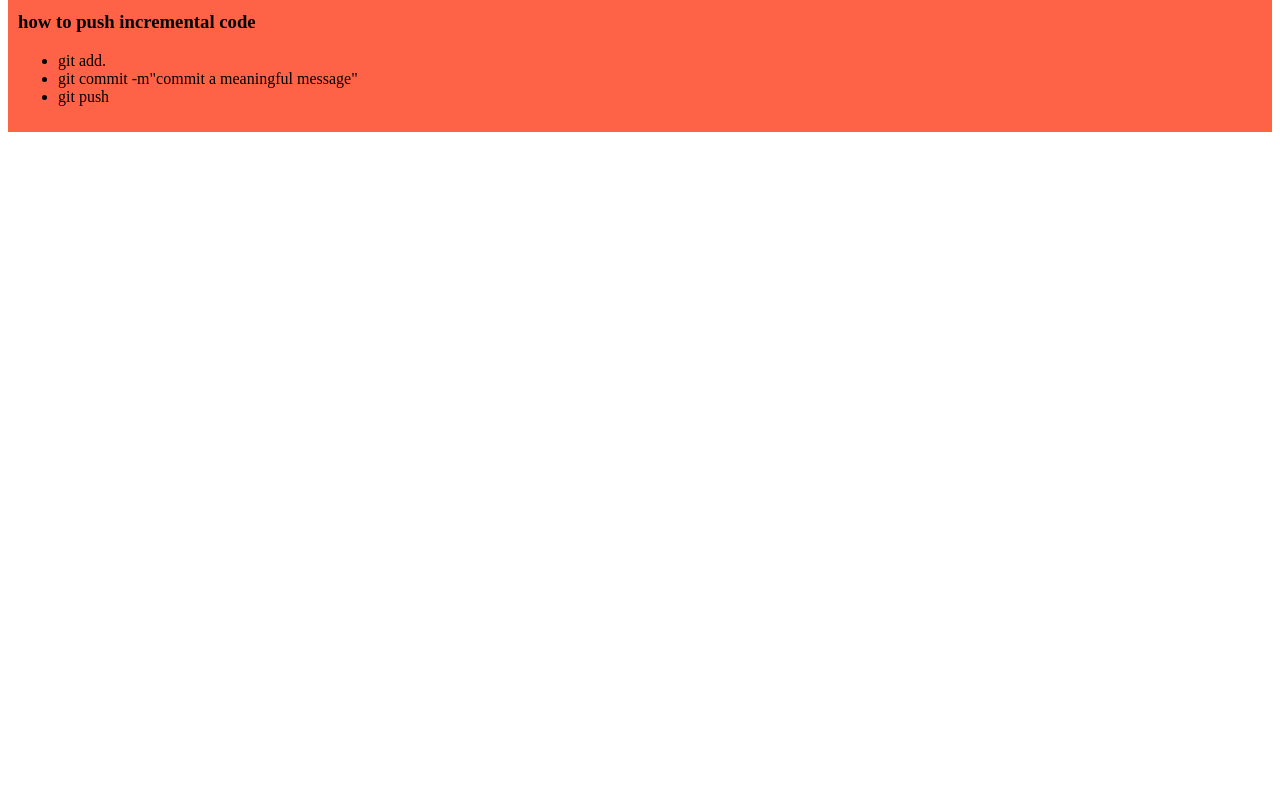
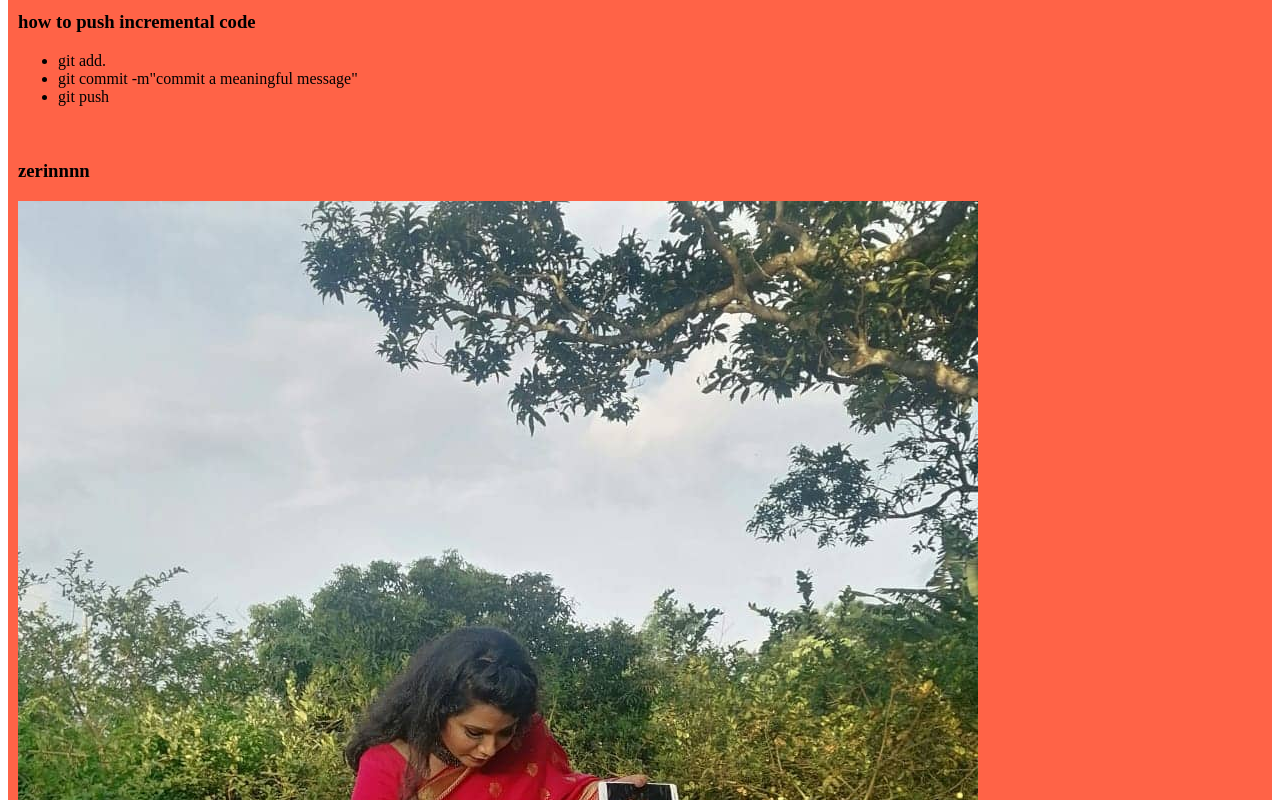
Before and after one commit to Nadiazerin/My-simple-website, a plain HTML site: page index.html in a window 1280 px wide. Shown: the part 420-1220 px from the top of the page. Before the commit the page ends 800 px from the top, so only its background shows below. Drawn offline with Linux system fonts and the light colour scheme.

Commit message:
added a picture

```diff
--- a/index.html
+++ b/index.html
@@ -30,6 +30,10 @@
             <li> git push</li>
         </ul>
     </div>
+    <div>
+        <h3> zerinnnn</h3>
+        <img src="images/=tele2.jpg" alt="">
+    </div>
 </body>
 
 
```
Also changed, not shown: images/=tele2.jpg (added).
